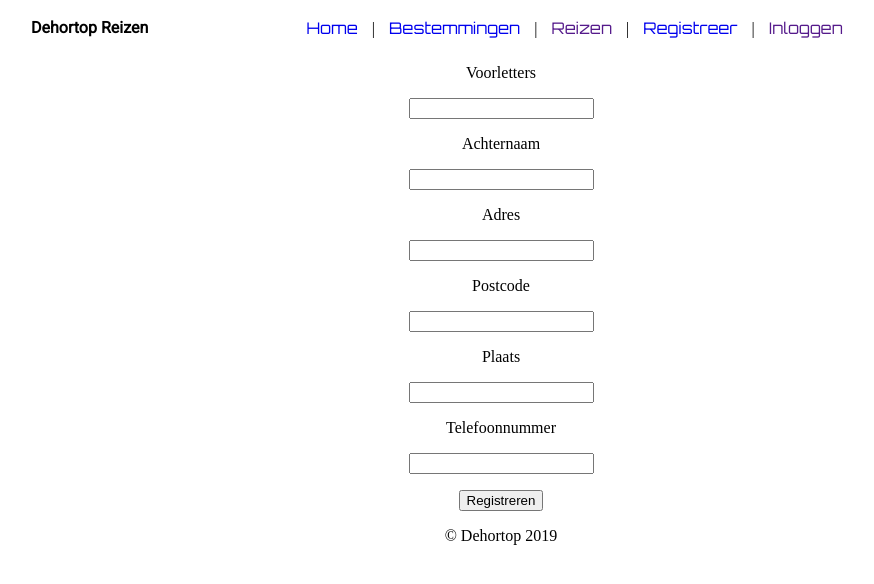
After one commit to Namara27/Challenge-Dehortop, a PHP site: page /registreer.php in a window 1280 px wide. The commit adds this page. Shown: the top 584 px of the page, without its empty margins (139-1013 px from the left). Run offline with PHP 8.4, Linux system fonts and the light colour scheme.

Commit message:
Opdracht 8

```diff
--- /dev/null
+++ b/databaseConnReizen.php
@@ -0,0 +1,28 @@
+<?php
+try {
+    //Connect to database
+    $servername = "127.0.0.1";
+    $username = "root";
+    $password = "";
+
+    $conn = new PDO("mysql:host=$servername;dbname=2119173_namara_kerkenaar;port=3306", $username, $password);
+    $conn->setAttribute(PDO::ATTR_ERRMODE, PDO::ERRMODE_EXCEPTION);
+
+    //Database klant toevoegen
+    if (isset($_POST["submit"])) {
+        $voorletters = $_POST['voorletters'];
+        $achternaam = $_POST['achternaam'];
+        $adres = $_POST['adres'];
+        $postcode = $_POST['postcode'];
+        $plaats = $_POST['plaats'];
+        $telefoonnummer = $_POST['telefoonnummer'];
+
+        $conn->query("INSERT INTO klanten (voorletters, achternaam, adres, postcode, plaats, telefoonnummer) VALUES ('$voorletters','$achternaam','$adres','$postcode','$plaats','$telefoonnummer')");
+        echo "Account aangemaakt!";
+    }
+
+
+} catch (PDOException $e) {
+    echo "Connection failed: " . $e->getMessage();
+}
+?>
--- a/index.html
+++ b/index.html
@@ -14,7 +14,7 @@
             <a href="index.html">Home</a> |
             <a href="bestemmingen.php">Bestemmingen</a> |
             <a href="">Reizen</a> |
-            <a href="">Registreer</a> |
+            <a href="registreer.php">Registreer</a> |
             <a href="">Inloggen</a>
         </nav>
     </header>
--- /dev/null
+++ b/registreer.php
@@ -0,0 +1,47 @@
+<?php
+require_once('databaseConnReizen.php');
+?>
+
+<!DOCTYPE html>
+<html lang="en">
+<head>
+    <link href="https://fonts.googleapis.com/css?family=Orbitron|Roboto&display=swap" rel="stylesheet">
+    <link rel="stylesheet" href="style.css">
+    <meta charset="UTF-8">
+    <title>Dehortop Trips and Travels</title>
+</head>
+<body>
+<div id="wrapper">
+    <header>
+        <h4>Dehortop Reizen</h4>
+        <nav>
+            <a href="index.html">Home</a> |
+            <a href="bestemmingen.php">Bestemmingen</a> |
+            <a href="">Reizen</a> |
+            <a href="registreer.php">Registreer</a> |
+            <a href="">Inloggen</a>
+        </nav>
+    </header>
+
+    <form action="registreer.php" method="post" enctype="multipart/form-data">
+        <p>Voorletters</p>
+        <input type="text" name="voorletters">
+        <p>Achternaam</p>
+        <input type="text" name="achternaam">
+        <p>Adres</p>
+        <input type="text" name="adres">
+        <p>Postcode</p>
+        <input type="text" name="postcode">
+        <p>Plaats</p>
+        <input type="text" name="plaats">
+        <p>Telefoonnummer</p>
+        <input type="number" name="telefoonnummer">
+        <p></p>
+        <input type="submit" name="submit" value="Registreren">
+
+        <footer>
+            <p>&copy; Dehortop 2019</p>
+        </footer>
+</div>
+</body>
+</html>
```
Also changed, not shown: bestemmingen.php (+2 -6 lines), databaseConn.php (deleted, +0 -14 lines).
